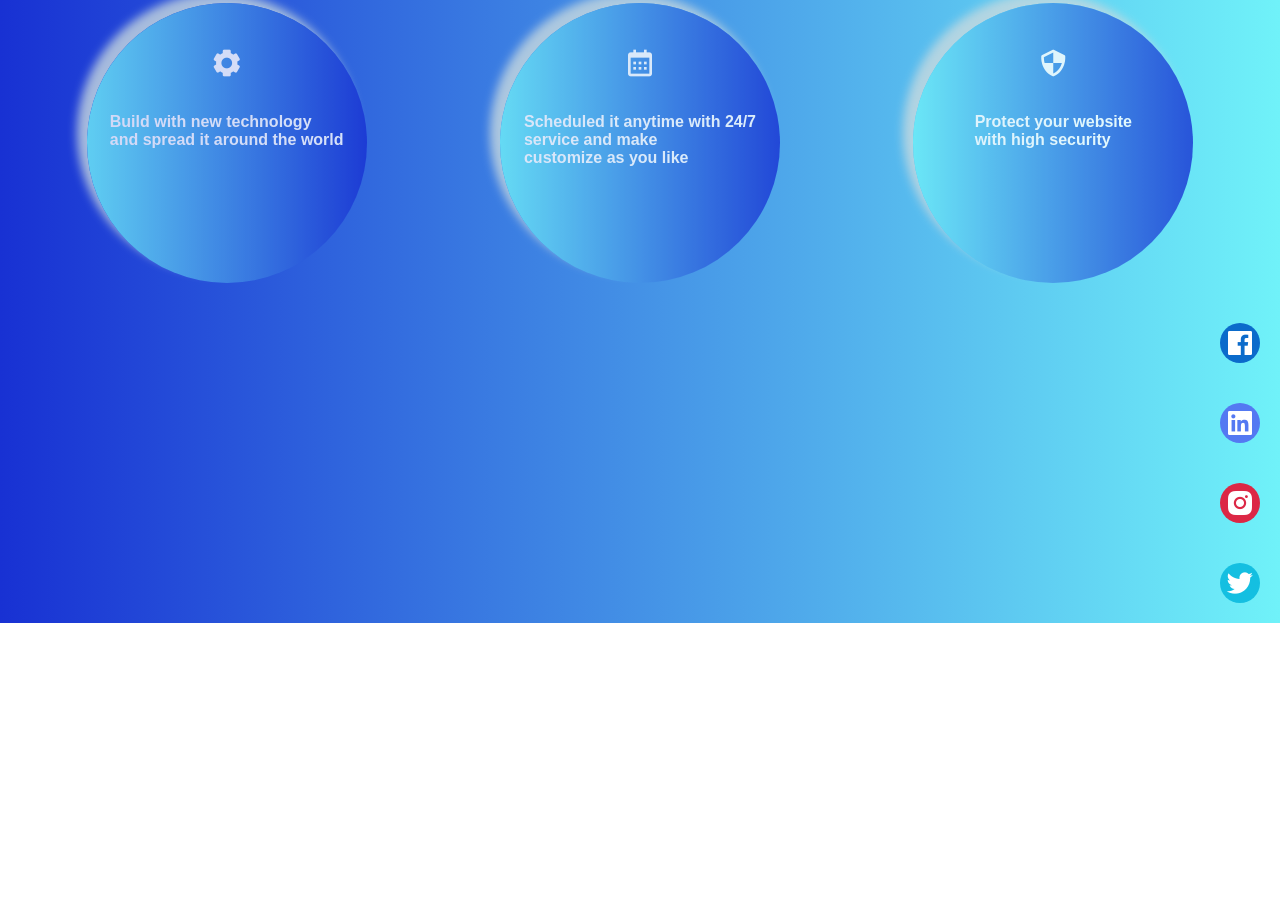
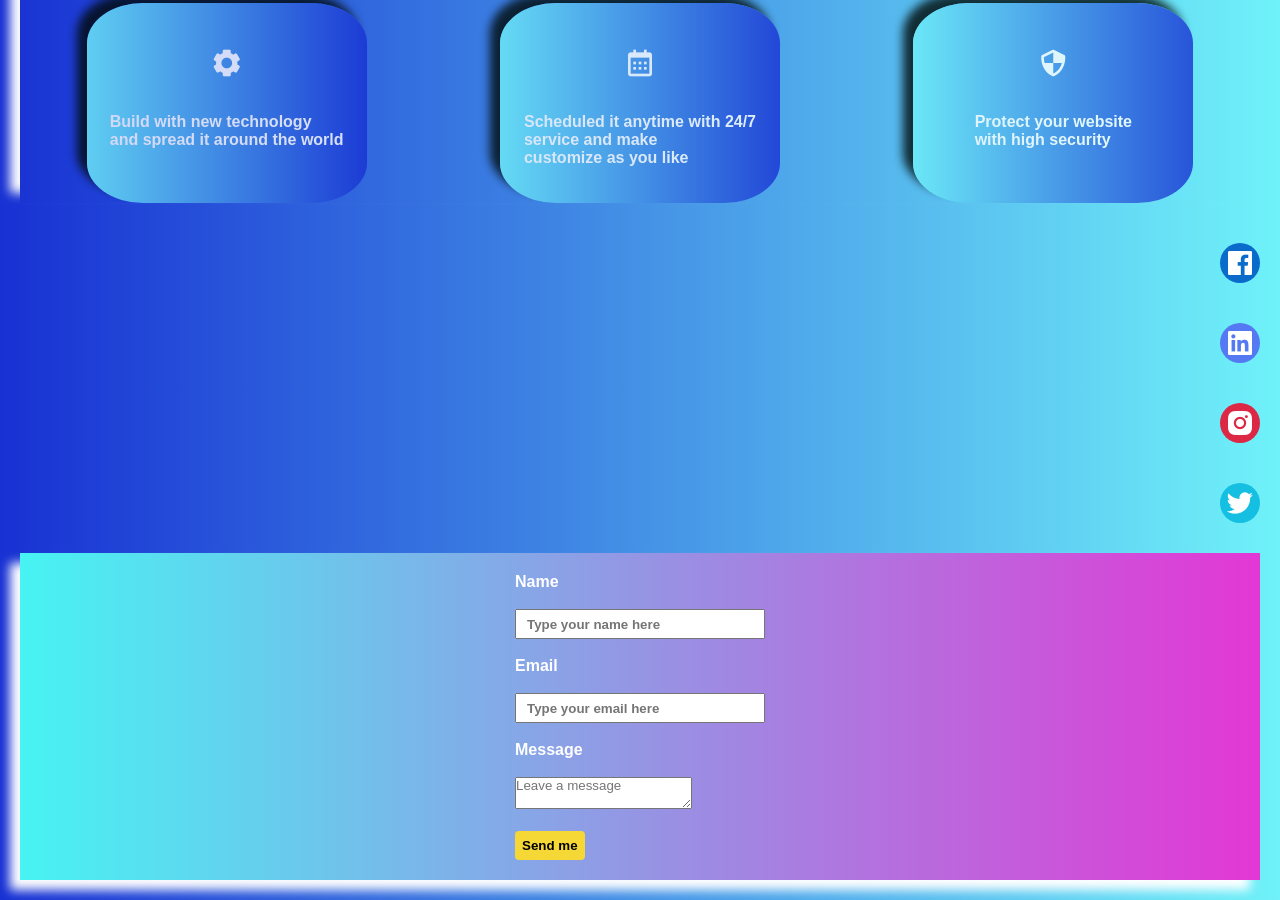
Before and after one commit to Shawon986/Restart_web_development, a plain HTML site: page Project_02/index.html in a window 1280 px wide. Shown: the part 627-1527 px from the top of the page. Before the commit the page ends 1250 px from the top, so only its background shows below. Drawn offline with nearby package versions, Linux system fonts and the light colour scheme.

Commit message:
form done

```diff
--- a/Project_02/index.html
+++ b/Project_02/index.html
@@ -59,6 +59,17 @@
         </ul>
     </div>
 
+    <div class="form">
+        <form action="" class="contact_form">
+            <label for="name">Name</label><br><br>
+            <input type="text" placeholder="Type your name here"><br> <br>
+            <label for="email">Email</label><br><br>
+            <input type="email" placeholder="Type your email here"><br><br>
+            <label for="message">Message</label><br><br>
+            <textarea name="msg" id="msg" placeholder="Leave a message"></textarea><br><br>
+            <button class="btn">Send me</button>
+        </form>
+    </div>
 
 </body>
 </html>
--- a/Project_02/style.css
+++ b/Project_02/style.css
@@ -40,7 +40,7 @@ a{
     background-color: rgb(0, 0, 0);
     padding: 10px;
     align-items: center;
-    position: sticky;
+    box-shadow: -10px -10px 10px 0.1px rgb(75, 235, 200);
 }
 input{
     height: 30px;
@@ -74,11 +74,11 @@ span:hover{
 
 }
 .circle{
-    height: 280px;
+    height: 200px;
     width: 280px;
-    border-radius: 50%;
+    border-radius: 20%;
     background-image: linear-gradient(to right, rgb(112, 242, 249) , rgb(24, 49, 211));
-    box-shadow: -10px -10px 10px 0.1px rgb(201, 218, 223);
+    box-shadow: -10px -10px 10px 0.1px rgb(0, 10, 8);
     opacity: 0.8;
     margin-top: 120px;
     color: white;
@@ -91,8 +91,7 @@ span:hover{
 .main{
     display: flex;
     justify-content: space-around;
-
-
+    box-shadow: -10px -10px 10px 0.1px rgb(255, 255, 255);
 
 }
 i{
@@ -124,3 +123,27 @@ i{
 .castle{
     width: 100%;
 }
+.contact_form{
+    color: white;
+}
+.form{
+    margin-top: 30px;
+    width: 400px;
+    background-image: linear-gradient(to right, rgb(71, 243, 243) , rgb(227, 55, 213));
+    display: inline-block;
+    padding: 20px;
+    box-shadow: -10px 10px 10px 0.1px rgb(255, 255, 255);
+    width: 100%;
+    display: flex;
+    align-items: center;
+    justify-content: center;
+    font-weight: bold;
+}
+.btn{
+    padding: 7px;
+    background-color:rgb(245, 216, 53) ;
+    border: none;
+    color: rgb(0, 0, 0);
+    font-weight: bold;
+    border-radius: 4px;
+}
```
